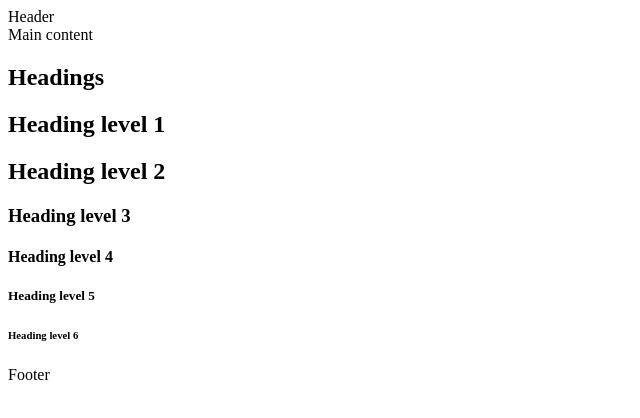
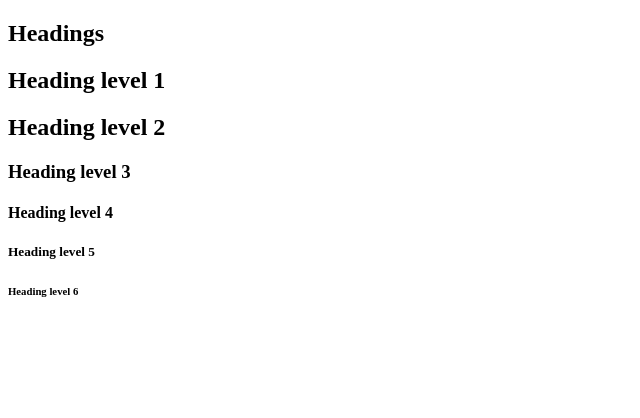
Before and after one commit to Ho2bes/holbertonschool-web_front_end, a plain HTML site: page html_advanced/11-styleguide.html in a window 1280 px wide. Shown: the whole page, without its empty margins (0-640 px from the left). Drawn offline with Linux system fonts and the light colour scheme.

Commit message:
delete text

```diff
--- a/html_advanced/11-styleguide.html
+++ b/html_advanced/11-styleguide.html
@@ -9,8 +9,8 @@
 		<link rel="icon" type="image/png" href="./favicon.png">
 	</head>
 	<body>
-		<header>Header</header>
-		<main>Main content
+		<header></header>
+		<main>
 			<section>
 				<header>
 					<h2>Headings</h2>
@@ -23,6 +23,6 @@
 				<h6>Heading level 6</h6>
 			</section>
 		</main>
-		<footer>Footer</footer>
+		<footer></footer>
 	</body>
 </html>
```
